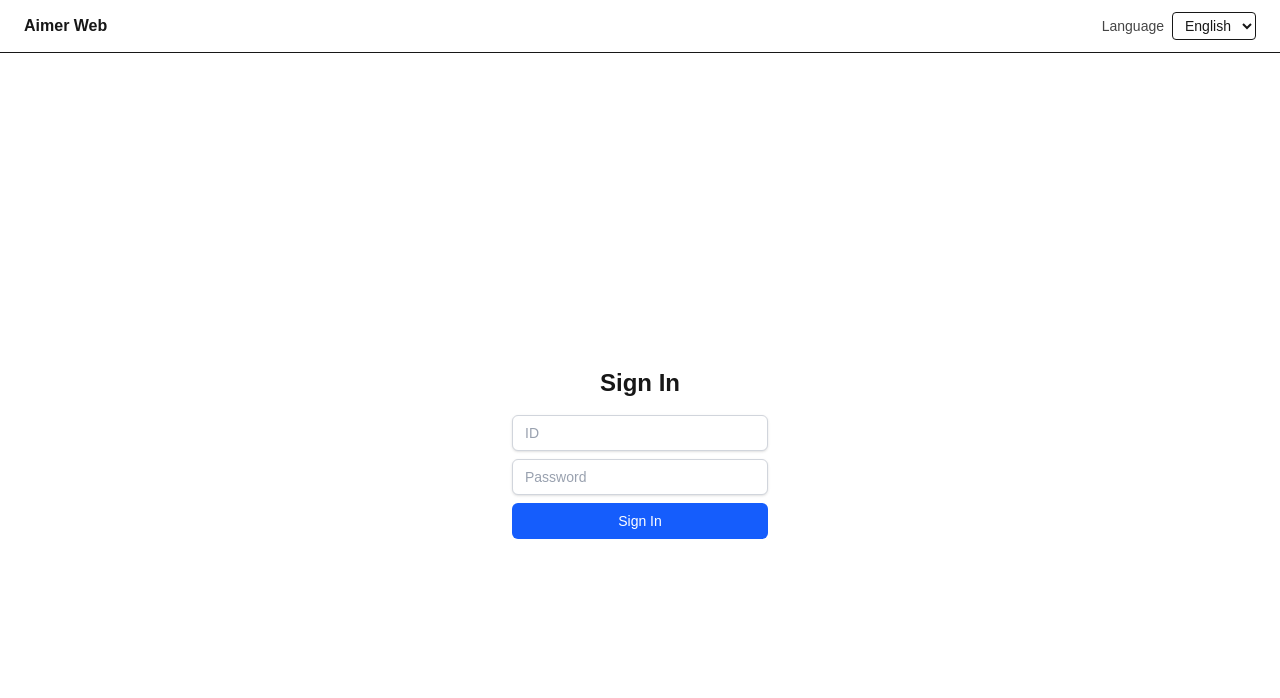
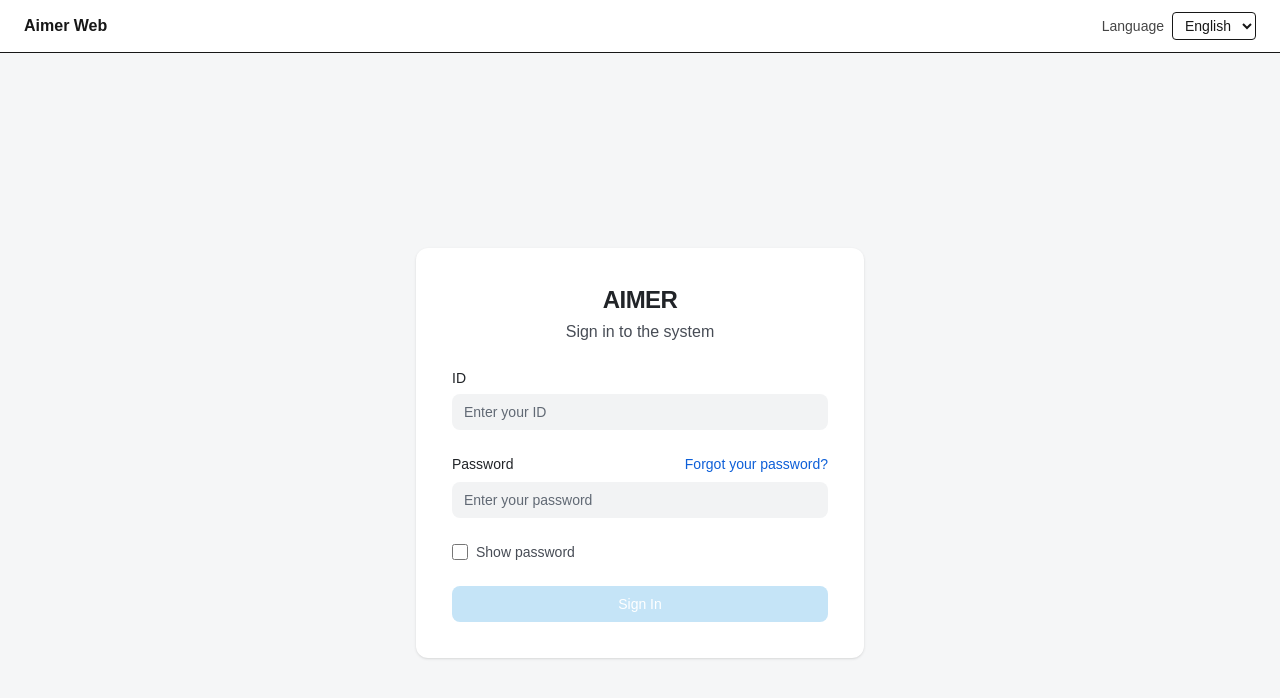
Before and after one commit to aicers/aimer-web, a Next.js app: page /en/signin in a window 1280 px wide. Shown: the top 698 px of the page. Built offline with nearby package versions, Linux system fonts and the light colour scheme.

Commit message:
Use a sign-in theme from Figma

```diff
--- a/messages/en.json
+++ b/messages/en.json
@@ -8,8 +8,14 @@
   "lang.ko": "Korean",
 
   "signin.title": "Sign In",
-  "signin.idPlaceholder": "ID",
-  "signin.passwordPlaceholder": "Password",
+  "signin.brand": "AIMER",
+  "signin.subtitle": "Sign in to the system",
+  "signin.labels.id": "ID",
+  "signin.labels.password": "Password",
+  "signin.idPlaceholder": "Enter your ID",
+  "signin.passwordPlaceholder": "Enter your password",
+  "signin.forgotPassword": "Forgot your password?",
+  "signin.toggle.showPassword": "Show password",
   "signin.submit": "Sign In",
   "signin.submitting": "Signing in...",
   "signin.validation.idRequired": "ID is required",
--- a/messages/ko.json
+++ b/messages/ko.json
@@ -8,8 +8,14 @@
   "lang.ko": "한국어",
 
   "signin.title": "로그인",
-  "signin.idPlaceholder": "아이디",
-  "signin.passwordPlaceholder": "비밀번호",
+  "signin.brand": "AIMER",
+  "signin.subtitle": "시스템에 로그인하세요",
+  "signin.labels.id": "아이디",
+  "signin.labels.password": "비밀번호",
+  "signin.idPlaceholder": "아이디를 입력하세요",
+  "signin.passwordPlaceholder": "비밀번호를 입력하세요",
+  "signin.forgotPassword": "비밀번호를 잊으셨나요?",
+  "signin.toggle.showPassword": "비밀번호 표시",
   "signin.submit": "로그인",
   "signin.submitting": "로그인 중...",
   "signin.validation.idRequired": "아이디를 입력해주세요",
--- a/src/app/[locale]/signin/page.tsx
+++ b/src/app/[locale]/signin/page.tsx
@@ -18,6 +18,7 @@ function SignInInner() {
   const router = useRouter();
   const locale = useLocale();
   const [formError, setFormError] = useState<string | null>(null);
+  const [showPassword, setShowPassword] = useState(false);
 
   const schema = useMemo(
     () =>
@@ -32,8 +33,13 @@ function SignInInner() {
   const {
     register,
     handleSubmit,
-    formState: { errors, isSubmitting },
-  } = useForm<FormValues>({ resolver, mode: "onBlur" });
+    formState: { errors, isSubmitting, isValid },
+  } = useForm<FormValues>({
+    resolver,
+    mode: "onChange",
+    reValidateMode: "onChange",
+    defaultValues: { id: "", pw: "" },
+  });
 
   const onSubmit = async (data: FormValues) => {
     setFormError(null);
@@ -56,44 +62,98 @@ function SignInInner() {
     }
   };
 
+  const isDisabled = isSubmitting || !isValid;
+
   return (
-    <main className="flex flex-col items-center justify-center min-h-screen p-6">
-      <h1 className="text-2xl font-semibold mb-4">{t("signin.title")}</h1>
+    <main className="min-h-screen bg-[#F5F6F7] px-4 py-16 flex items-center justify-center">
+      <section className="w-full max-w-[448px] rounded-xl bg-white px-9 pb-9 pt-9 shadow-sm">
+        <header className="flex flex-col items-center gap-1 text-center">
+          <h1 className="text-2xl font-bold text-[#212428] tracking-tight">
+            {t("signin.brand")}
+          </h1>
+          <p className="text-base font-medium text-[#474C55]">
+            {t("signin.subtitle")}
+          </p>
+        </header>
         <form
+          className="mt-6 flex flex-col gap-6"
           onSubmit={handleSubmit(onSubmit)}
-        className="flex flex-col gap-2 w-64"
         >
-        <div>
+          <div className="flex flex-col gap-6">
+            <div className="flex flex-col gap-6">
+              <div className="flex flex-col gap-1.5">
+                <label
+                  className="text-sm font-medium text-[#212428]"
+                  htmlFor="signin-id"
+                >
+                  {t("signin.labels.id")}
+                </label>
                 <Input
+                  id="signin-id"
                   type="text"
                   placeholder={t("signin.idPlaceholder")}
                   aria-invalid={!!errors.id}
+                  autoComplete="username"
+                  className="h-9 rounded-lg border-none bg-[rgba(97,105,116,0.08)] px-3 text-sm text-[#212428] shadow-none placeholder:text-[#616974] focus-visible:ring-2 focus-visible:ring-[#0D5FD8]"
                   {...register("id")}
                 />
                 {errors.id && (
-            <p className="mt-1 text-sm text-red-600">{errors.id.message}</p>
+                  <p className="text-sm text-red-600">{errors.id.message}</p>
                 )}
               </div>
-        <div>
+              <div className="flex flex-col gap-2">
+                <div className="flex items-center gap-2">
+                  <label
+                    className="flex-1 text-sm font-medium text-[#212428]"
+                    htmlFor="signin-password"
+                  >
+                    {t("signin.labels.password")}
+                  </label>
+                  <button
+                    type="button"
+                    className="text-sm font-normal text-[#0D5FD8] hover:underline"
+                  >
+                    {t("signin.forgotPassword")}
+                  </button>
+                </div>
                 <Input
-            type="password"
+                  id="signin-password"
+                  type={showPassword ? "text" : "password"}
                   placeholder={t("signin.passwordPlaceholder")}
                   aria-invalid={!!errors.pw}
+                  autoComplete="current-password"
+                  className="h-9 rounded-lg border-none bg-[rgba(97,105,116,0.08)] px-3 text-sm text-[#212428] shadow-none placeholder:text-[#616974] focus-visible:ring-2 focus-visible:ring-[#0D5FD8]"
                   {...register("pw")}
                 />
                 {errors.pw && (
-            <p className="mt-1 text-sm text-red-600">{errors.pw.message}</p>
+                  <p className="text-sm text-red-600">{errors.pw.message}</p>
                 )}
               </div>
-        <Button type="submit" disabled={isSubmitting}>
+            </div>
+            <label className="flex items-center gap-2 text-sm text-[#474C55]">
+              <input
+                type="checkbox"
+                className="h-4 w-4 rounded border border-[#616974] text-[#0D5FD8] focus:ring-[#0D5FD8]"
+                checked={showPassword}
+                onChange={(event) => setShowPassword(event.target.checked)}
+              />
+              {t("signin.toggle.showPassword")}
+            </label>
+          </div>
+          {formError && (
+            <p className="text-sm text-red-600" role="alert">
+              {formError}
+            </p>
+          )}
+          <Button
+            type="submit"
+            disabled={isDisabled}
+            className="h-9 w-full rounded-lg bg-[#0D5FD8] text-sm font-medium text-white disabled:bg-[#C5E4F7] disabled:text-white disabled:opacity-100 disabled:hover:bg-[#C5E4F7]"
+          >
             {isSubmitting ? t("signin.submitting") : t("signin.submit")}
           </Button>
         </form>
-      {formError && (
-        <p className="mt-3 text-sm text-red-600" role="alert">
-          {formError}
-        </p>
-      )}
+      </section>
     </main>
   );
 }
```
Also changed, not shown: 1 other file (tests, documents, lock files or other folders). Lines whose indentation alone changed are shown as unchanged.
